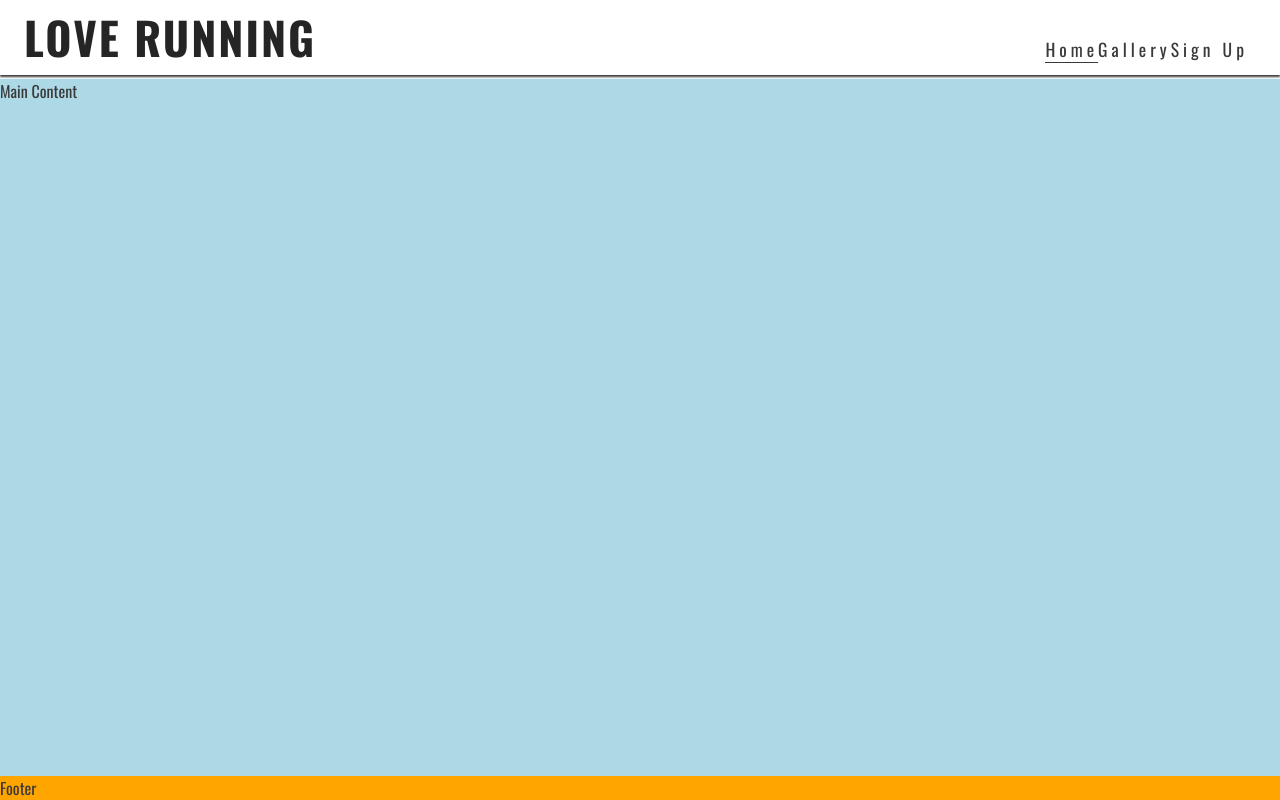
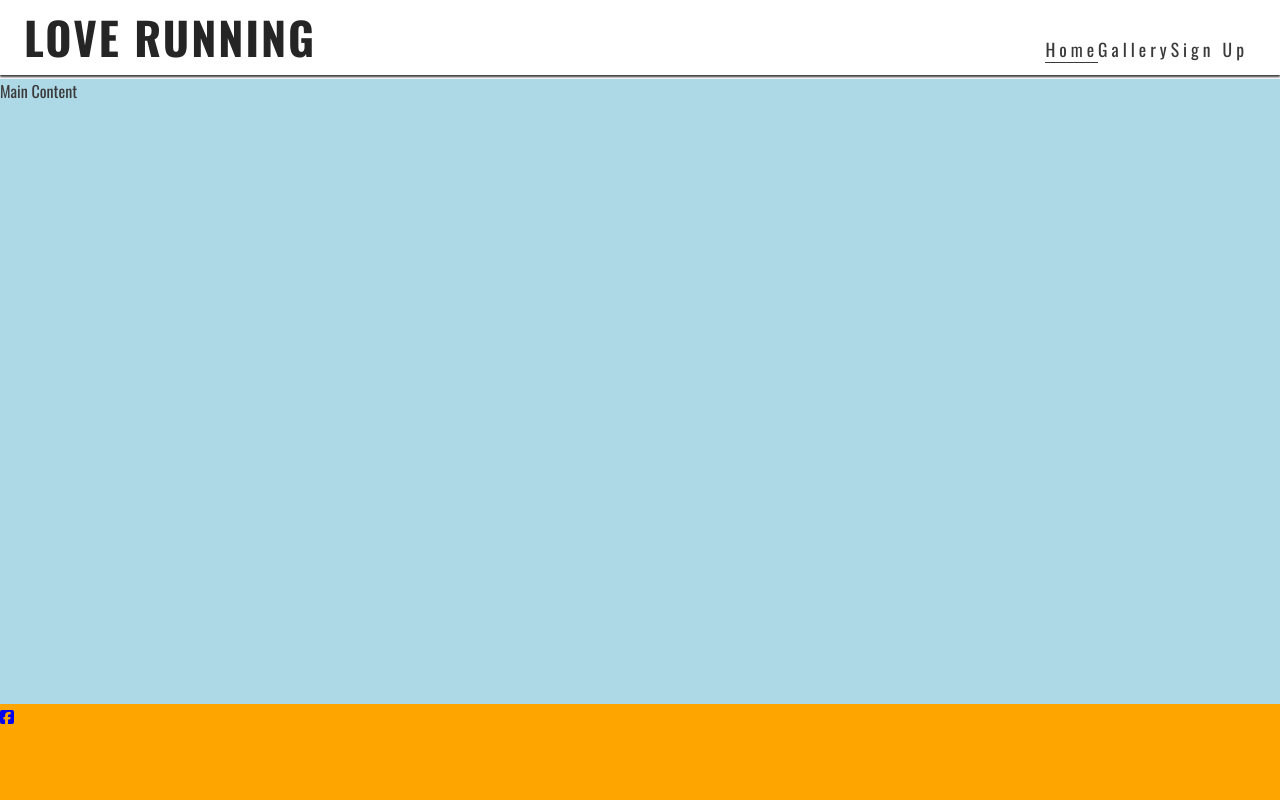
Before and after one commit to FlyingCarpetC/love-running, a plain HTML site: page index.html in a window 1280 px wide. Drawn offline with nearby package versions, Linux system fonts and the light colour scheme.

Commit message:
add fontawesome and create first link

```diff
--- a/index.html
+++ b/index.html
@@ -40,7 +40,18 @@
     <main>Main Content</main>
 
     <!--Footer-->
-    <footer>Footer</footer>
+    <footer>
+        <ul>
+            <li><a href="https://www.facebook.com" target="_blank" rel="noopener"
+                aria-label="Visit our Facebook Page (opens ina new tab)">
+                <i class="fa-brands fa-square-facebook"></i></a></li>
+            <li><a href=""target="_blank" rel="noopener"></a></li>
+            <li><a href=""target="_blank" rel="noopener"></a></li>
+            <li><a href="" target="_blank" rel="noopener"></a></li>
+        </ul>
+    </footer>
+    <!--Font awesome-->
+    <script src="https://kit.fontawesome.com/e35b4e0d80.js" crossorigin="anonymous"></script>
 
 </body>
 
```
